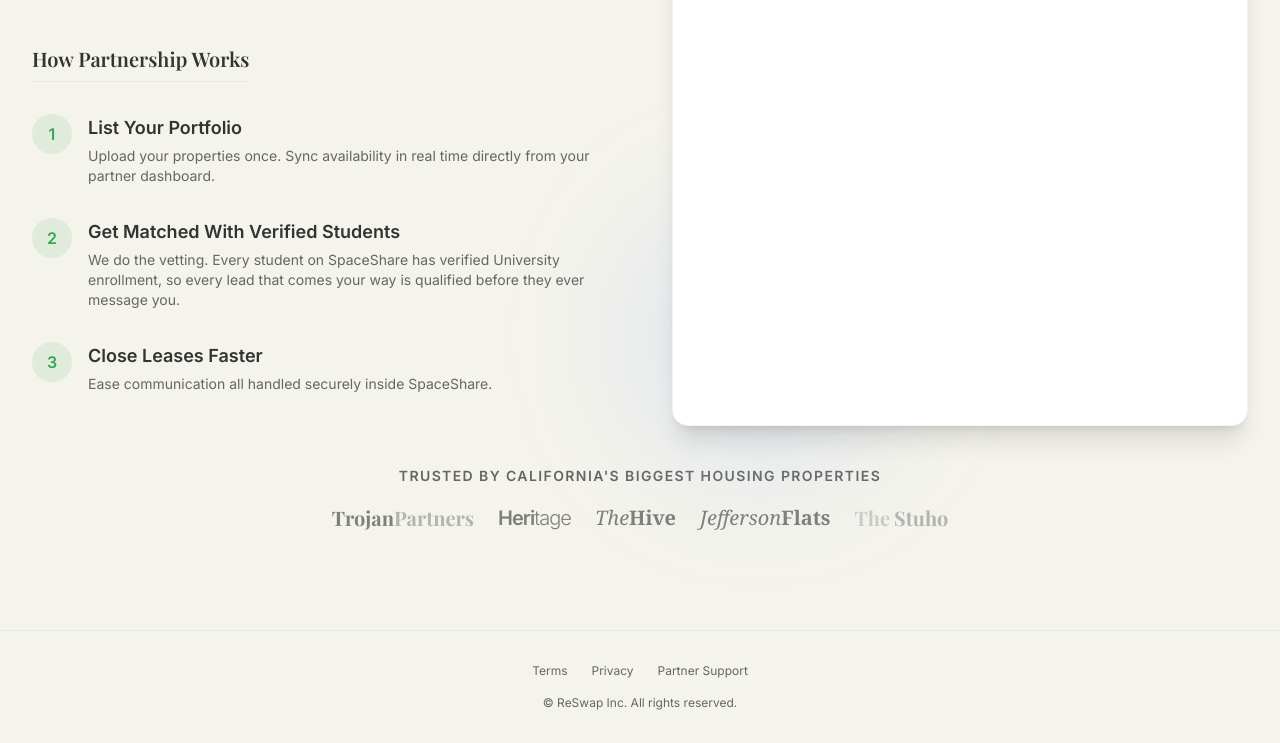
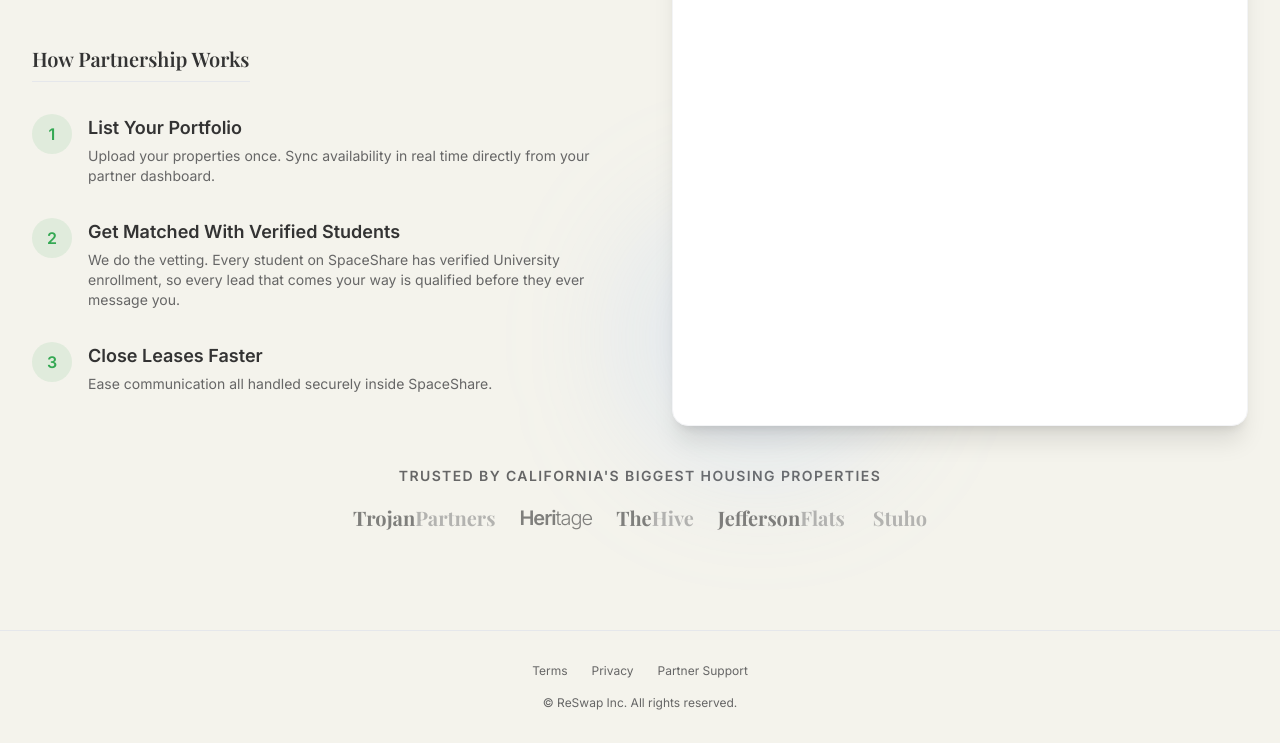
Before and after one commit to Reswap-Inc/reswap-website, a plain HTML site: page spaceshare_partners.html in a window 1280 px wide. Shown: the part 524-1267 px from the top of the page. Drawn offline with nearby package versions, Linux system fonts and the light colour scheme; a script that the page names is missing; a web font is replaced by a local one.

Commit message:
updated favicon and Housing logos

```diff
--- a/spaceshare_partners.html
+++ b/spaceshare_partners.html
@@ -7,6 +7,8 @@
   <meta charset="utf-8" />
   <meta content="width=device-width, initial-scale=1.0" name="viewport" />
   <title>SpaceShare - Partner With Us</title>
+  <link rel="icon" type="image/svg+xml" href="images/favicon.svg">
+  <link rel="icon" type="image/x-icon" href="images/favicon.ico">
   <script src="https://cdn.tailwindcss.com?plugins=forms,typography"></script>
   <link
     href="https://fonts.googleapis.com/css2?family=Playfair+Display:ital,wght@0,400;0,600;0,700;1,400&amp;family=Inter:wght@300;400;500;600&amp;display=swap"
@@ -167,11 +169,11 @@
             class="text-primary">Partners</span></div>
         <div class="h-8 flex items-center font-sans font-black text-xl tracking-tighter dark:text-white">Heri<span
             class="font-light">tage</span></div>
-        <div class="h-8 flex items-center font-serif italic text-xl dark:text-white">The<span
-            class="not-italic font-bold">Hive</span></div>
-        <div class="h-8 flex items-center font-serif italic text-xl dark:text-white">Jefferson<span
-            class="not-italic font-bold">Flats</span></div>
-        <div class="h-8 flex items-center font-display font-bold text-xl text-secondary">The<span
+        <div class="h-8 flex items-center font-display font-bold text-xl dark:text-white">The<span
+            class="text-primary">Hive</span></div>
+        <div class="h-8 flex items-center font-display font-bold text-xl dark:text-white">Jefferson<span
+            class="text-primary">Flats</span></div>
+        <div class="h-8 flex items-center font-display font-bold text-xl text-secondary"><span
             class="text-primary ml-1">Stuho</span></div>
       </div>
     </div>
```
Also changed, not shown: about_us.html (+1 -0 lines), deleteMyData.html (+1 -0 lines), fitshare.html (+1 -0 lines), index.html (+1 -0 lines), needshare.html (+4 -1 lines), spaceshare.html (+1 -0 lines), tripshare.html (+1 -1 lines), images/favicon.svg (added), 1 other file.
